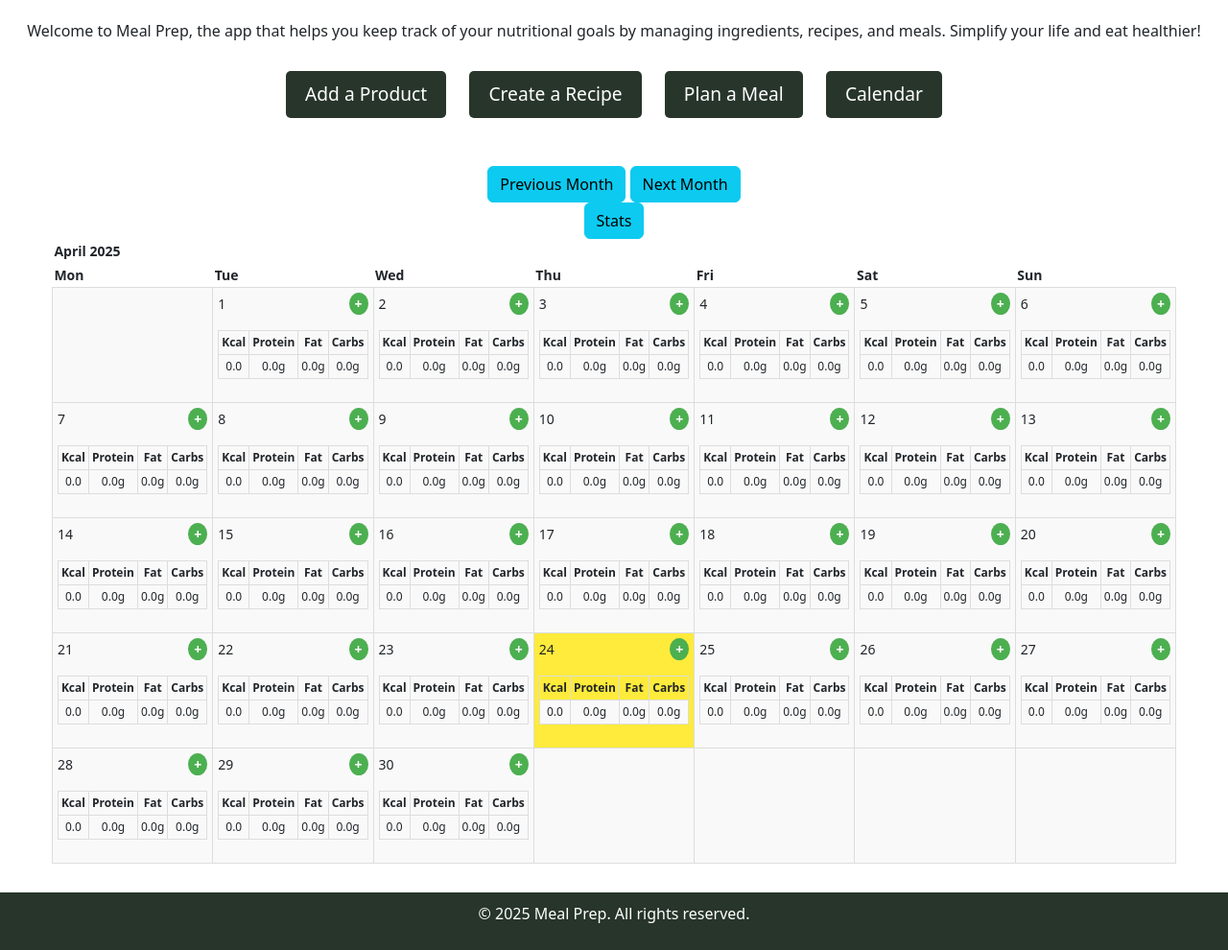
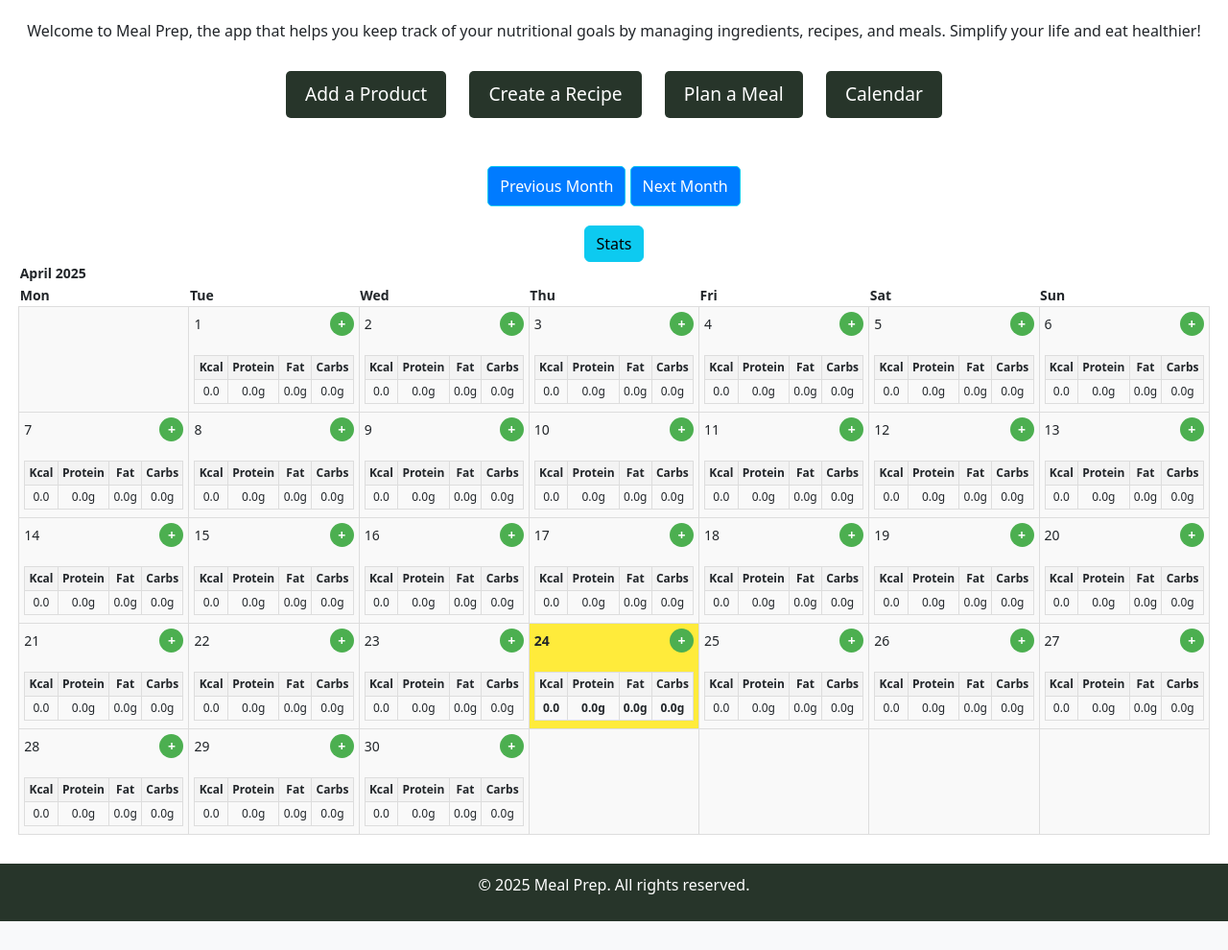
Before and after one commit to KubaWoj666/KcalApp, a Django app: page /cal/cal/ in a window 1280 px wide. Shown: the part 128-1118 px from the top of the page at 96% size. After the commit the page ends 1088 px from the top, so only its background shows below. Run offline with Django 4.2, Linux system fonts and the light colour scheme; data that the repository does not hold is empty; parts of the project's set-up code (start-up, migrations or seed data) failed here and were passed over; some libraries are stand-ins or nearby versions.

Commit message:
change styles'

```diff
--- a/calendarApp/utils.py
+++ b/calendarApp/utils.py
@@ -72,7 +72,7 @@ class Calendar(HTMLCalendar):
         meal_entry = MealEntry.objects.filter(date__year=self.year, date__month=self.month)
 
         cal = (
-            f'<table border="0" cellpadding="2" cellspacing="2" class="calendar">\n'  # Zmniejszone paddingi
+            f'<table border="0"  cellspacing="2" class="calendar">\n'  # Zmniejszone paddingi
             f'{self.formatmonthname(self.year, self.month, withyear=withyear)}\n'
             f'{self.formatweekheader()}\n<tbody>\n'
         )
--- a/static/css/calendar.css
+++ b/static/css/calendar.css
@@ -1,30 +1,49 @@
+/* Kontener dla całej strony */
+.container {
+  width: 100%;
+  max-width: 1200px;
+  margin: auto;
+  padding: 20px;
+}
+
+/* Styl dla kalendarza */
 .calendar {
-  width: 100%;
-  max-width: 900px; /* Zmniejszony maksymalny rozmiar */
+  width: 97%;
+  max-width: 97%;
   margin: auto;
   font-size: 14px;
+  table-layout: fixed;
+  border-collapse: collapse;
 }
 
+/* Komórki kalendarza */
 .calendar td {
-  width: 120px; /* Mniejsze komórki */
-  height: 120px;
+  width: calc(100% / 7);
+  height: 110px;
   vertical-align: top;
   text-align: center;
   border: 1px solid #ddd;
   padding: 5px;
   background: #f9f9f9;
+  position: relative;
+  overflow: hidden;
 }
 
+/* Podświetlenie dzisiejszej daty */
 .current-day {
-  background: #ffeb3b !important; /* Podświetlenie dzisiejszej daty */
+  background: #ffeb3b !important;
+  font-weight: bold;
 }
 
+/* Kontener na datę i przycisk */
 .date-button-container {
   display: flex;
   justify-content: space-between;
   align-items: center;
+  width: 100%;
 }
 
+/* Przycisk dodawania posiłku */
 .add-meal-btn {
   background: #4CAF50;
   color: white;
@@ -32,18 +51,31 @@
   border-radius: 50%;
   cursor: pointer;
   font-weight: bold;
+  width: 25px;
+  height: 25px;
+  display: flex;
+  align-items: center;
+  justify-content: center;
+  font-size: 14px;
+  margin-left: 5px;
 }
 
-
-.delete-button{
+/* Przycisk usuwania posiłku */
+.delete-button {
   background: red;
   color: white;
   border: none;
-  border-radius: 30%;
+  border-radius: 50%;
   cursor: pointer;
-  font-size: 8px;
+  font-size: 10px;
+  width: 20px;
+  height: 20px;
+  display: flex;
+  align-items: center;
+  justify-content: center;
 }
 
+/* Tabela wartości odżywczych */
 .nutrition-table {
   font-size: 12px;
   margin-top: 5px;
@@ -54,22 +86,73 @@
 
 .nutrition-table th, .nutrition-table td {
   border: 1px solid #ddd;
-  padding: 3px;
+  padding: 3px !important; /* Nadpisuje inne style */
   height: 10px;
 }
 
+/* Lista posiłków */
 .meal-list {
   list-style: none;
-  padding: 0;
+  padding: 5px;
+  margin: 0;
   font-size: 12px;
   text-align: left;
 }
 
-.meal-list li{
+/* Pozycjonowanie posiłków */
+.meal-list li {
   display: flex;
   justify-content: space-between;
+  align-items: center;
+  background: #f3f3f3;
+  padding: 3px 5px;
+  border-radius: 4px;
+  margin-bottom: 2px;
 }
 
-.table-data{
-  height: 10px;
+/* Przyciski nawigacyjne */
+.clearfix {
+  /* display: flex;
+  justify-content: space-between; */
+  margin-bottom: 20px;
 }
+
+.clearfix a {
+  padding: 8px 12px;
+  background: #007BFF;
+  color: white;
+  border-radius: 5px;
+  text-decoration: none;
+}
+
+.clearfix a:hover {
+  background: #0056b3;
+}
+
+/* Modal */
+.modal-dialog {
+  max-width: 500px;
+}
+
+.modal-content {
+  padding: 20px;
+}
+
+.modal-header h1 {
+  font-size: 18px;
+}
+
+.form-group {
+  margin-bottom: 10px;
+}
+
+button {
+  width: 100%;
+  padding: 10px;
+  background: #28a745;
+  border: none;
+  color: white;
+  font-size: 16px;
+  border-radius: 5px;
+  cursor: pointer;
+}
--- a/static/css/plan_meal.css
+++ b/static/css/plan_meal.css
@@ -1,3 +1,4 @@
+/* Kontener główny */
 .container {
     display: flex;
     justify-content: space-between;
@@ -5,13 +6,15 @@
     padding: 20px;
 }
 
+/* Styl dla sekcji wyboru przepisu */
 .recipe-selection {
     width: 30%;
     max-height: 400px;
     overflow-y: auto;
     border: 1px solid #ddd;
-    padding: 10px;
+    padding: 15px;
     border-radius: 8px;
+    background-color: #f9f9f9;
 }
 
 .recipe-list ul {
@@ -31,20 +34,107 @@
     color: white;
     cursor: pointer;
     border-radius: 4px;
+    transition: 0.3s;
 }
 
 .recipe-btn:hover {
     background-color: #1e2b21;
 }
 
+/* Styl dla sekcji szczegółów przepisu */
 .recipe-details {
     width: 65%;
     border: 1px solid #ddd;
     padding: 20px;
     border-radius: 8px;
+    background-color: #fff;
+    box-shadow: 2px 2px 10px rgba(0, 0, 0, 0.1);
+}
+
+/* Styl dla tabel wartości odżywczych */
+.nutrition-table {
+    width: 100%;
+    border-collapse: collapse;
+    margin-top: 10px;
+}
+
+.nutrition-table th, .nutrition-table td {
+    border: 1px solid #ddd;
+    padding: 8px;
+    text-align: center;
+}
+
+.nutrition-table th {
+    background-color: #f3f3f3;
+}
+
+/* Sekcja z porcjami */
+.portion-container {
+    display: flex;
+    align-items: center;
+    margin-top: 10px;
 }
 
 #portion-input {
-    width: 50px;
+    width: 60px;
     margin-left: 10px;
+    padding: 5px;
+    text-align: center;
 }
+
+/* Styl dla checkboxa */
+.checkbox-container {
+    display: flex;
+    align-items: center;
+    margin-top: 5px;
+}
+
+.checkbox-container label {
+    margin-left: 5px;
+}
+
+/* Sekcja z dodatkowymi składnikami */
+.extra-ingredient-container {
+    display: flex;
+    gap: 10px;
+    margin-top: 10px;
+}
+
+#extra-ingredient {
+    flex: 1;
+    padding: 5px;
+}
+
+#extra-grams {
+    width: 80px;
+    padding: 5px;
+    text-align: center;
+}
+
+#add-extra {
+    padding: 5px 10px;
+    background-color: #4CAF50;
+    color: white;
+    border: none;
+    border-radius: 4px;
+    cursor: pointer;
+    transition: 0.3s;
+}
+
+#add-extra:hover {
+    background-color: #3e8e41;
+}
+
+/* Lista dodanych składników */
+#ingredient-list {
+    list-style: none;
+    padding: 0;
+    margin-top: 10px;
+}
+
+#ingredient-list li {
+    background-color: #f3f3f3;
+    padding: 5px;
+    margin-bottom: 5px;
+    border-radius: 4px;
+}
--- a/templates/calendarApp/calendar.html
+++ b/templates/calendarApp/calendar.html
@@ -12,8 +12,8 @@
 
 {% block content %}
 <div class="clearfix">
-    <a class="btn btn-info left" href="{% url 'calendar' %}?day={{ prev_month }}"> Previous Month </a>
-    <a class="btn btn-info right" href="{% url 'calendar' %}?day={{ next_month }}"> Next Month </a>
+  <a class="btn btn-info left" href="{% url 'calendar' %}?day={{ prev_month }}"> Previous Month </a>
+  <a class="btn btn-info right" href="{% url 'calendar' %}?day={{ next_month }}"> Next Month </a>
 </div>
 
 <div>
```
Also changed, not shown: static/css/home.css (+42 -5 lines), templates/core/home.html (+9 -10 lines), templates/core/plan_meal.html (+23 -23 lines).
